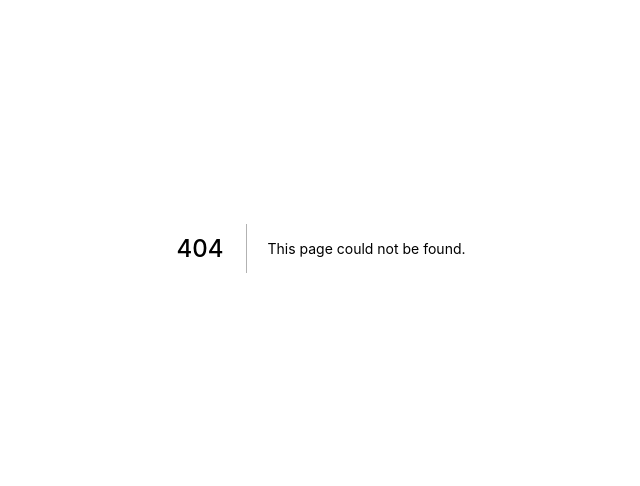
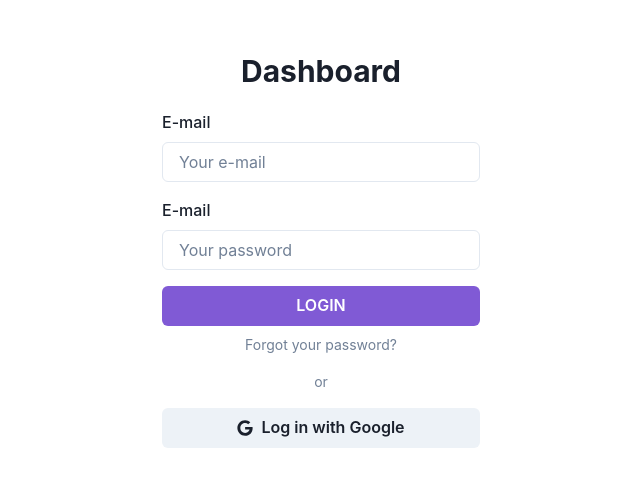
Before and after one commit to rafapignataro/dashix, a Next.js app: page /login in a window 1280 px wide. Before the commit this address had no page. Shown: the part 152-638 px from the top of the page, without its empty margins (319-959 px from the left). Built offline with nearby package versions, Linux system fonts and the light colour scheme; no server answers.

Commit message:
feat: Login page & component

```diff
--- /dev/null
+++ b/src/components/modules/login.tsx
@@ -0,0 +1,43 @@
+import NextLink from 'next/link';
+import { Button, Flex, FormControl, FormLabel, Input, Link, Text, VStack } from "@chakra-ui/react"
+import { FaGoogle } from 'react-icons/fa';
+import { useSession, signIn, signOut } from "next-auth/react"
+
+import { AuthLayout } from "../layouts/AuthLayout"
+import { GetServerSideProps } from 'next';
+import { useRouter } from 'next/router';
+
+export const Login = () => {
+  const { data } = useSession();
+  const router = useRouter();
+
+  if(data) router.push('/');
+
+  return (
+    <AuthLayout>
+      <Text as="h1" fontSize="3xl" fontWeight="bold" mb="4" textAlign="center">Dashboard</Text>
+      <Flex as="form" direction="column">
+        <VStack spacing="4">
+          <FormControl>
+            <FormLabel htmlFor="email">E-mail</FormLabel>
+            <Input id="email" type="email" placeholder="Your e-mail" />
+          </FormControl>
+          <FormControl>
+            <FormLabel htmlFor="email">E-mail</FormLabel>
+            <Input id="email" type="email" placeholder="Your password" />
+          </FormControl>
+          <Button colorScheme="purple" w="100%">LOGIN</Button>
+        </VStack>
+      </Flex>
+      <NextLink href="/forgot-password">
+        <Link fontSize="sm" color="gray.500" textAlign="center" mt="2">
+          Forgot your password?
+        </Link>
+      </NextLink>
+      <Text fontSize="sm" color="gray.500" textAlign="center" my="4">or</Text>
+      <VStack spacing="2">
+        <Button w="100%" leftIcon={<FaGoogle />} onClick={() => signIn('google')}>Log in with Google</Button>
+      </VStack>
+    </AuthLayout>
+  )
+}
--- /dev/null
+++ b/src/pages/login.tsx
@@ -0,0 +1,28 @@
+import type { GetServerSideProps, NextPage } from 'next'
+
+import { Login } from '../components/modules/login'
+import { getServerSession } from '../utils/helpers/getServerSession'
+
+const LoginPage: NextPage = () => <Login />
+
+export default LoginPage
+
+export const getServerSideProps: GetServerSideProps = async (ctx) => {
+  const session = await getServerSession(ctx);
+
+  if(session) {
+    return {
+      redirect: {
+        destination: '/',
+        permanent: false,
+      },
+      props: {
+        session
+      }
+    }
+  }
+
+  return {
+    props: { }
+  }
+}
```
